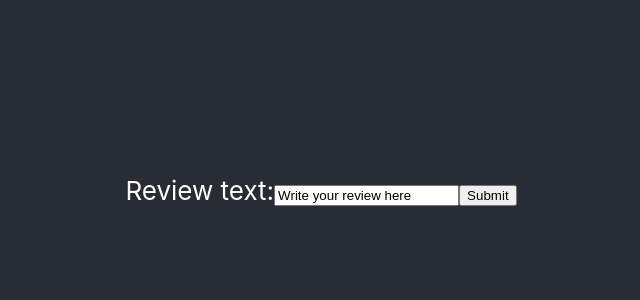
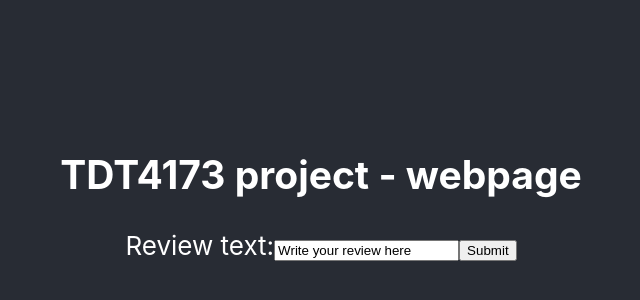
Before and after one commit to SimenHolmestad/TDT4137-webpage, a React (Create React App) app: page / in a window 1280 px wide. Shown: the part 184-484 px from the top of the page, without its empty margins (319-959 px from the left). Built offline with nearby package versions, Linux system fonts and the light colour scheme.

Commit message:
Add heading

```diff
--- a/src/App.js
+++ b/src/App.js
@@ -17,6 +17,7 @@ function App() {
   return (
     <div className="App">
       <header className="App-header">
+        <h2>TDT4173 project - webpage</h2>
         <InputForm reviewText={reviewText} setReviewText={setReviewText} handleSubmit={handleSubmit}/>
         <p>{machineLearningResponse}</p>
       </header>
```
